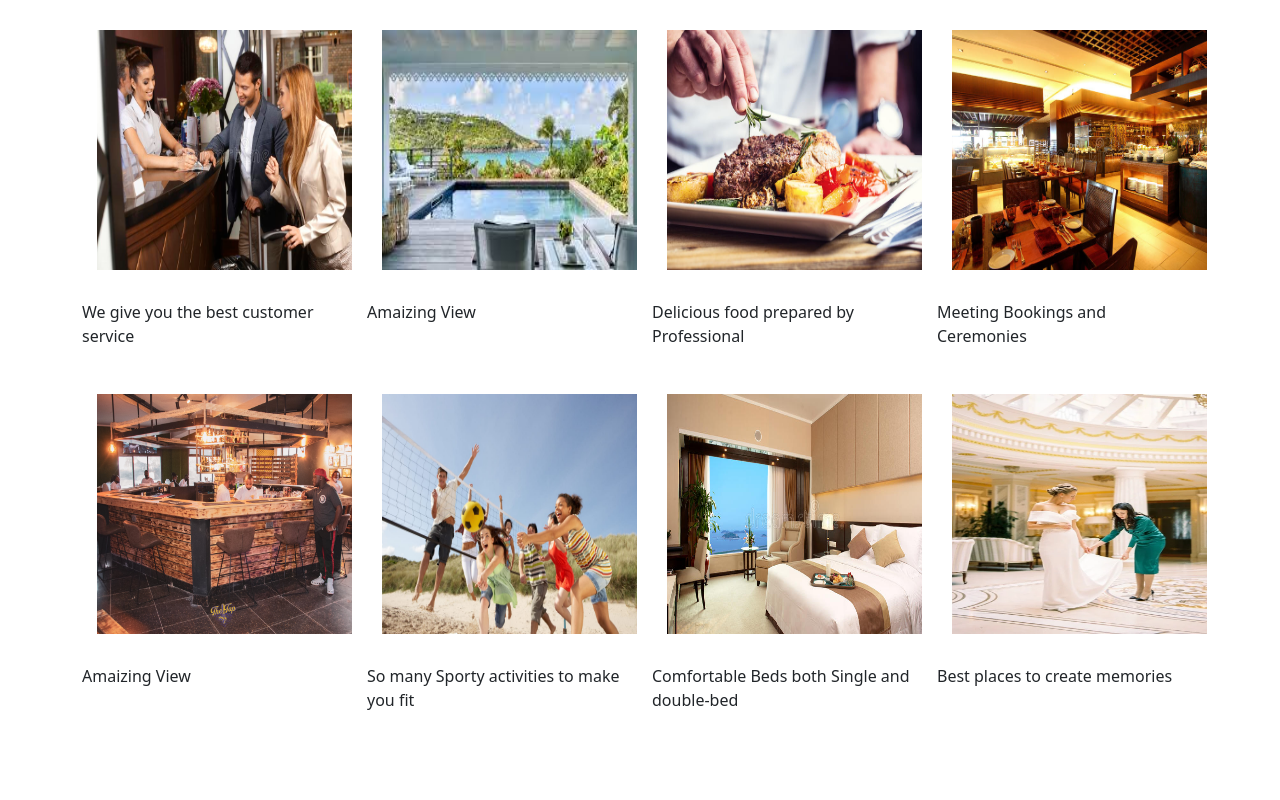
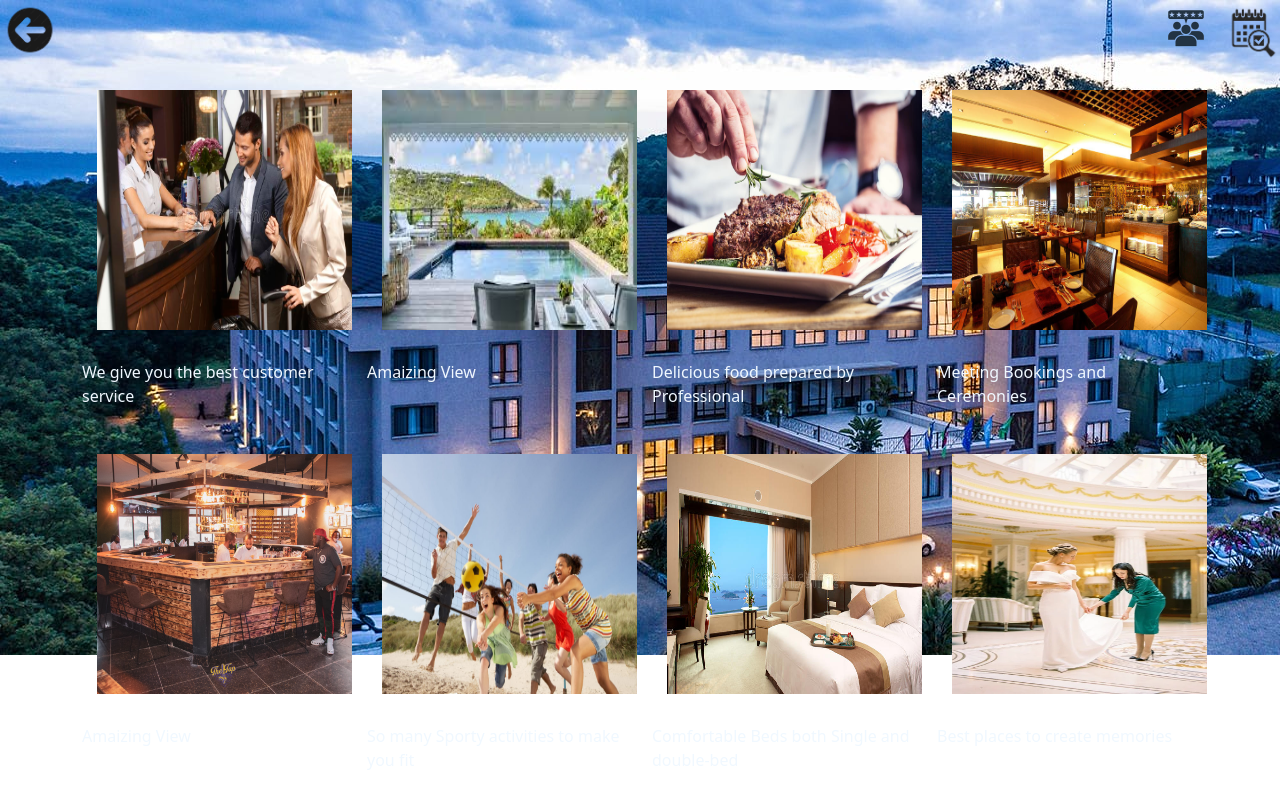
Before and after one commit to MAUREEN-OUGODEV/HotelWebsite, a plain HTML site: page service.html in a window 1280 px wide. Drawn offline with nearby package versions, Linux system fonts and the light colour scheme.

Commit message:
adding files

```diff
--- a/service.css
+++ b/service.css
@@ -1,3 +1,9 @@
+.picture{
+background-image: url(./image/the-hotel-banner_.jpg);
+background-repeat: no-repeat;
+color: aliceblue;
+
+}
 .customerOne img{
     height: 300px;
     width: 300px;
@@ -8,4 +14,8 @@
     height: 300px;
     width: 300px;
     padding: 30px 30px 30px 15px;
+
   }
+  .logo2{
+    float: right;
+  }
--- a/service.html
+++ b/service.html
@@ -9,7 +9,16 @@
     <title>Document</title>
 </head>
 <body>
+
     <div class="picture">
+        <div class="back">
+            <a href="./index.html"><img src="./icons/backicon.png" height="60px" alt="pinterest logo"></a>
+            <div class="logo2">
+                <a href="./booking.html"><img src="./icons/feedback.png" height="60px" alt="pinterest logo"></a>
+                <a href="./index.html"><img src="./icons/booking.png" height="60px" alt="pinterest logo"></a>
+
+            </div>
+        </div>
         <div class="customerOne">
             <div class="container">
                 <div class="row ">
```
Also changed, not shown: index.css (+2 -7 lines), index.html (+4 -3 lines), feedback.css (added), feedback.html (added), icons/backicon.png (added), icons/booking.png (added), icons/feedback.png (added), icons/homeicon.png (added), icons/service.png (added), image/images (1).jpeg (added), image/the-hotel-banner_.jpg (added).
